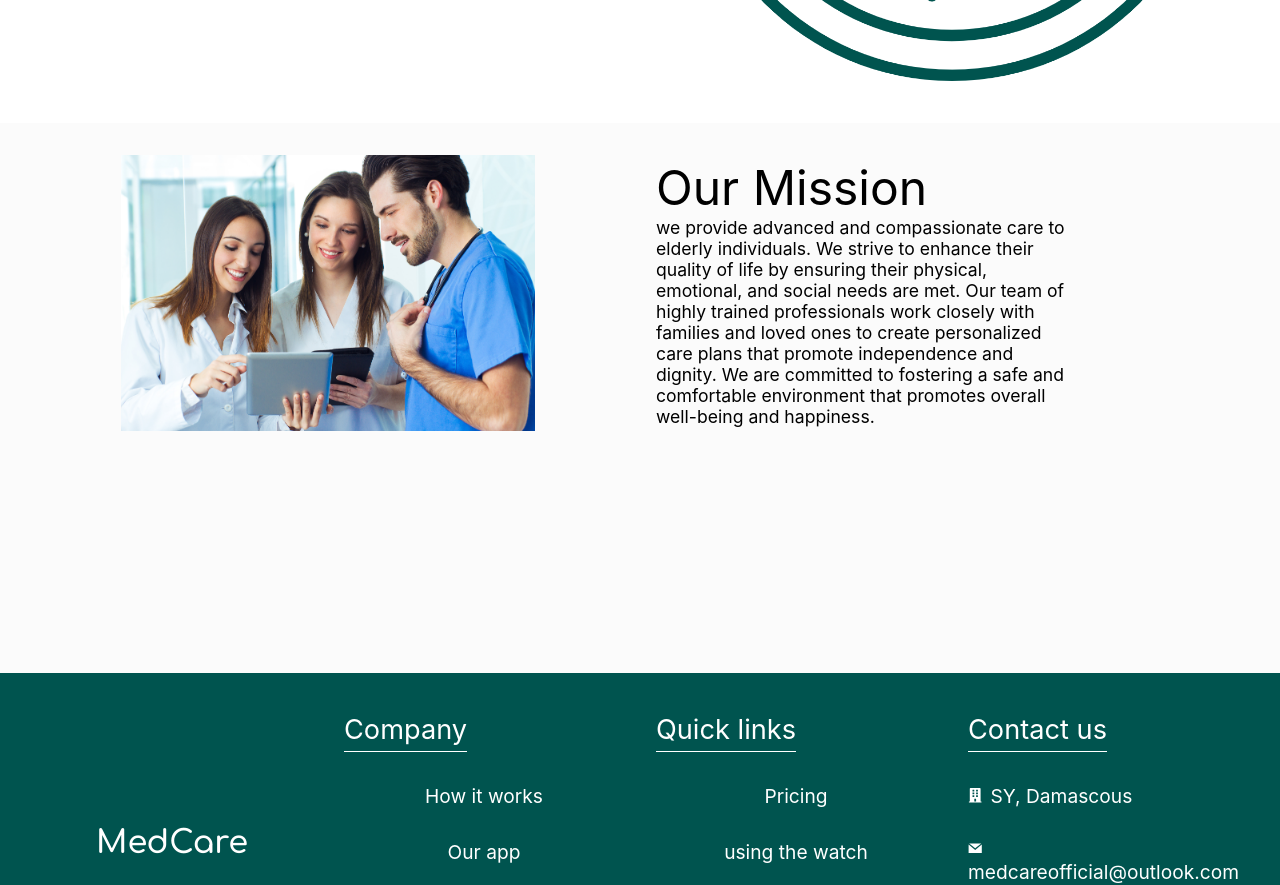
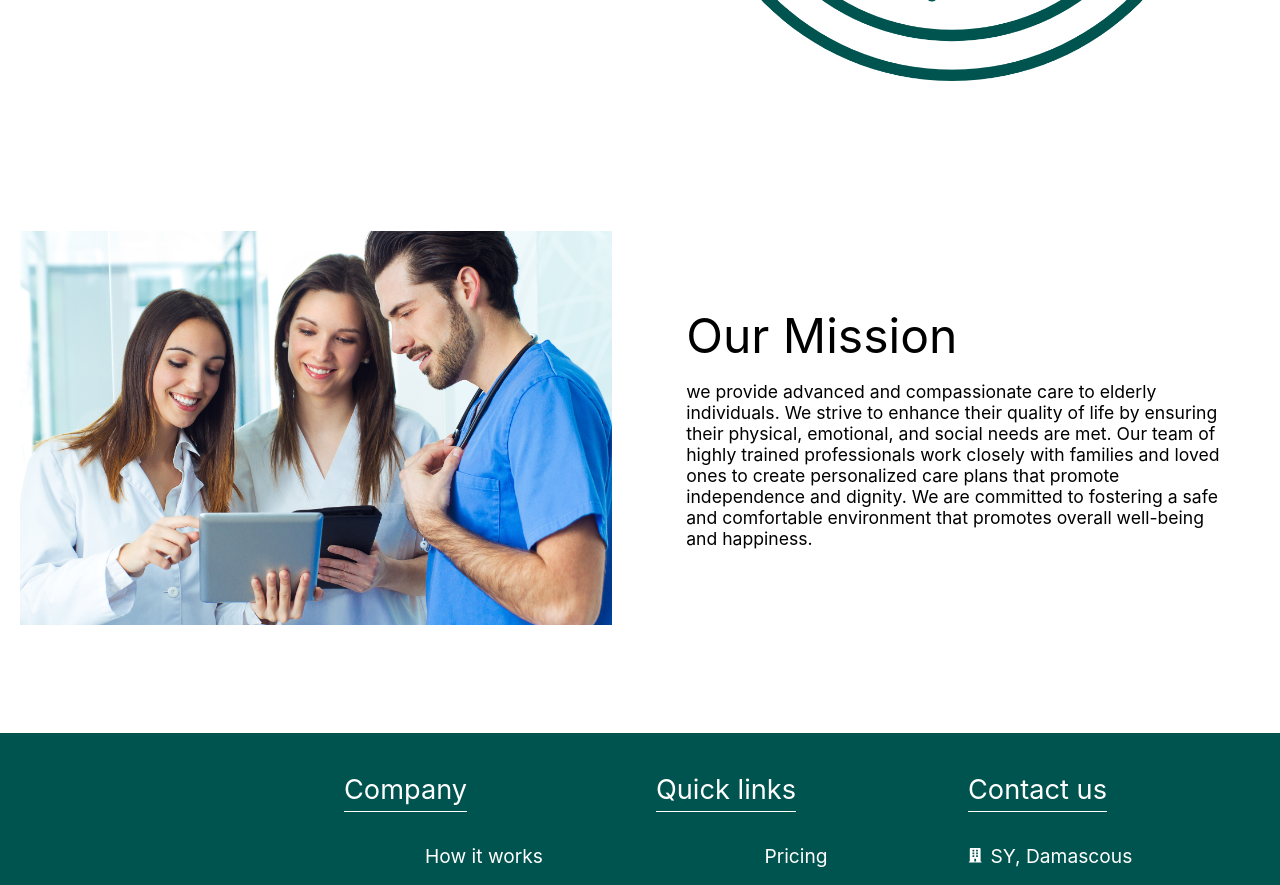
Before and after one commit to mohamad-alkaadi/MedCare, a React (Create React App) app in the folder final_last-version/: page / in a window 1280 px wide. Shown: the part 540-1425 px from the top of the page. Built offline with nearby package versions, Linux system fonts and the light colour scheme; a web font is replaced by a local one.

Commit message:
about-two done for testing

```diff
--- a/final_last-version/src/App.js
+++ b/final_last-version/src/App.js
@@ -12,9 +12,9 @@ function App() {
       <NavBar/>
       {/* <Home/> */}
       {/* <Register/> */}
-      {/* <Services/> */}
       <About/>
       <Footer/>
+      <Services/>
     </div>
   );
 }
--- a/final_last-version/src/Page/About/about-css/about-two.css
+++ b/final_last-version/src/Page/About/about-css/about-two.css
@@ -1,42 +1,48 @@
 .about-two-container{
-    background-color: #fbfbfb;
+    /* background-color: red; */
     /* padding-bottom: 2rem; */
-    min-height: 550px;
-    padding-top: 2rem;
+    /* padding-top: 2rem; */
 }
 
-.section-two{
+.about-two{
     max-width: 1500px;
     margin:30px auto;
     padding: 20px;
+    min-height: 550px;
+
 }
 .about-two-img{
     grid-column: span 6;
     display: grid;
-    /* background-color: red; */
+    /* background-color: lightblue; */
 
 }
 
 .about-one-photo{
-    width: 70%;
-    justify-self: center;
+    justify-self: start;
     align-self: center;
+    width: 98%;
 }
 
 .about-two-text{
     grid-column: span 6;
     display: grid;
+    /* background-color: lightblue; */
+
 }
 
 .about-two-title{
     align-self: end;
+    justify-self: center;
     font-size: 3rem;
-    width: 70%;
+    width: 90%;
+    margin-bottom: 1rem;
 }
 
 .about-two-para{
     align-self: start;
+    justify-self: center;
     font-size: 1.1rem;
-    width:70%;
+    width:90%;
 
 }
```
